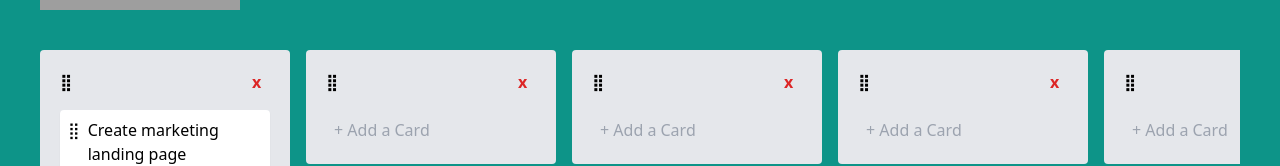
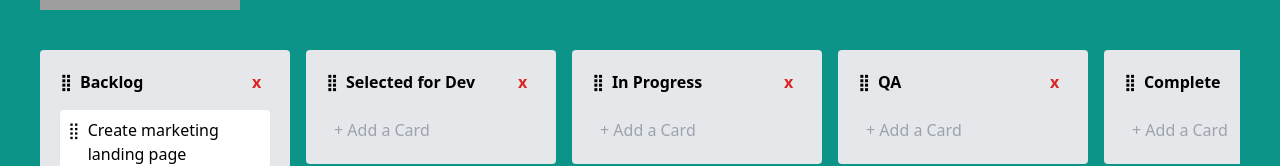
Before and after one commit to andreecirillo/trello-clone, a Nuxt app: page / in a window 1280 px wide. Shown: the part 180-346 px from the top of the page. Built offline with nearby package versions, Linux system fonts and the light colour scheme; grey boxes are pictures that could not be loaded.

Commit message:
Persist Data to Local Storage

```diff
--- a/components/TrelloBoard.vue
+++ b/components/TrelloBoard.vue
@@ -4,7 +4,7 @@ import type { Column, Task } from "~~/types"
 import draggable from "vuedraggable"
 import { nanoid } from "nanoid"
 
-const columns = ref<Column[]>([
+const columns = useLocalStorage<Column[]>("TrelloClone", [
     {
         id: nanoid(),
         title: "Backlog",
@@ -30,9 +30,33 @@ const columns = ref<Column[]>([
     { title: "In Progress", id: nanoid(), tasks: [] },
     { title: "QA", id: nanoid(), tasks: [] },
     { title: "Complete", id: nanoid(), tasks: [] }
-]);
+],
+{
+    serializer: {
+        read: (value) => {
+            return JSON.parse(value).map((column: Column) => {
+                column.tasks = column.tasks.map((task: Task) => {
+                    task.createdAt = new Date(task.createdAt);
+                    return task;
+                });
+                return column;
+            });
+        },
+        write: (value) => JSON.stringify(value)
+    }
+});
 
 const alt = useKeyModifier("Alt")
+
+watch(
+    columns,
+    () => {
+        // ajax request
+    },
+    {
+        deep: true
+    }
+);
 
 function createColumn() {
     const column: Column = {
@@ -58,7 +82,7 @@ function createColumn() {
                         <DragHandle />
                         <input type="text"
                             class="title-input bg-transparent focus:bg-white rounded px-1 w-4/5 focus:outline-none"
-                            @keyup.enter="($event.target as HTMLInputElement).blur()" />
+                            @keyup.enter="($event.target as HTMLInputElement).blur()" v-model="column.title" />
                         <button class="ml-2 text-red-600" title="Delete Column" @click="columns = columns.filter((c) => c.id !== column.id)">x</button>
                     </header>
                     <draggable v-model="column.tasks" :group="{ name: 'tasks', pull: alt ? 'clone' : true }"
```
